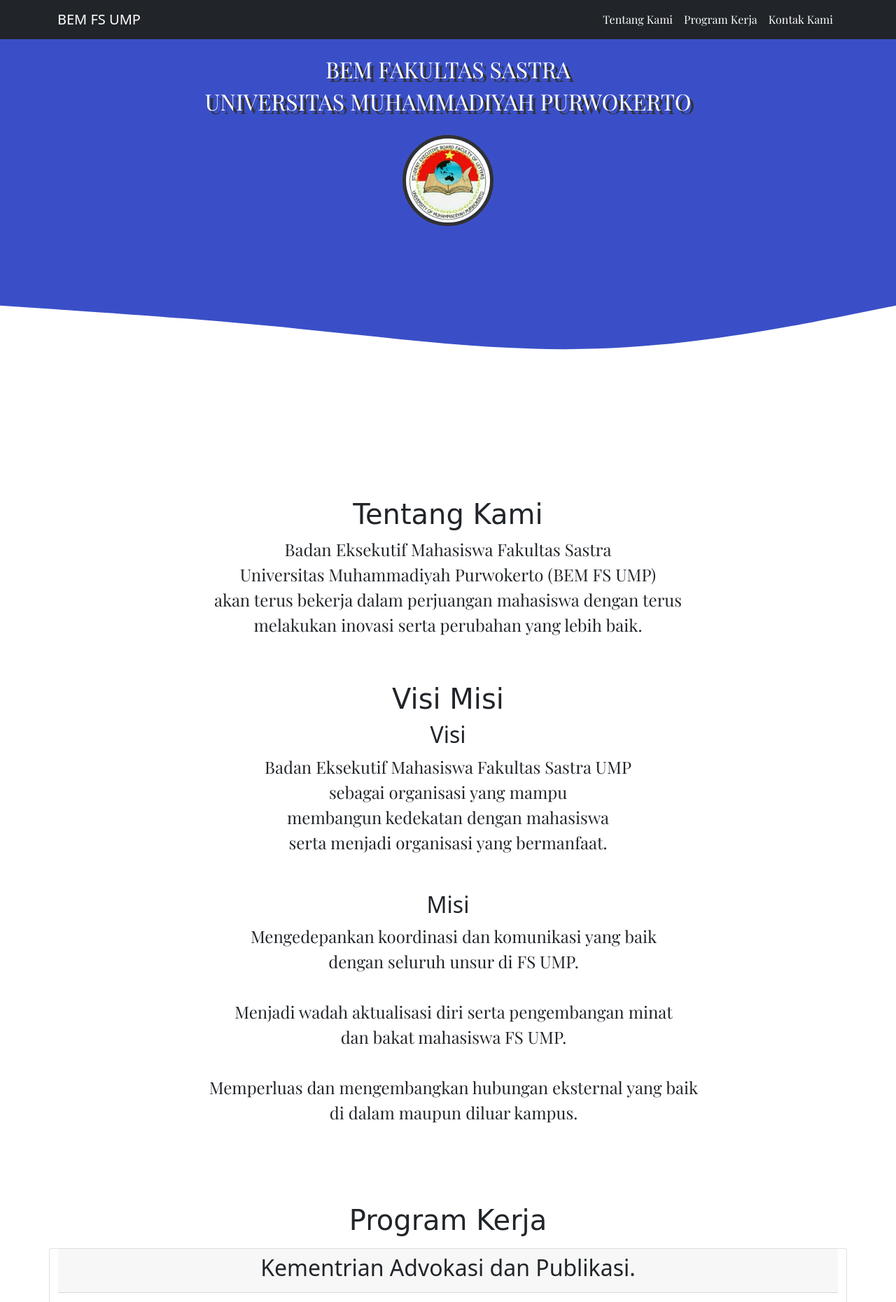
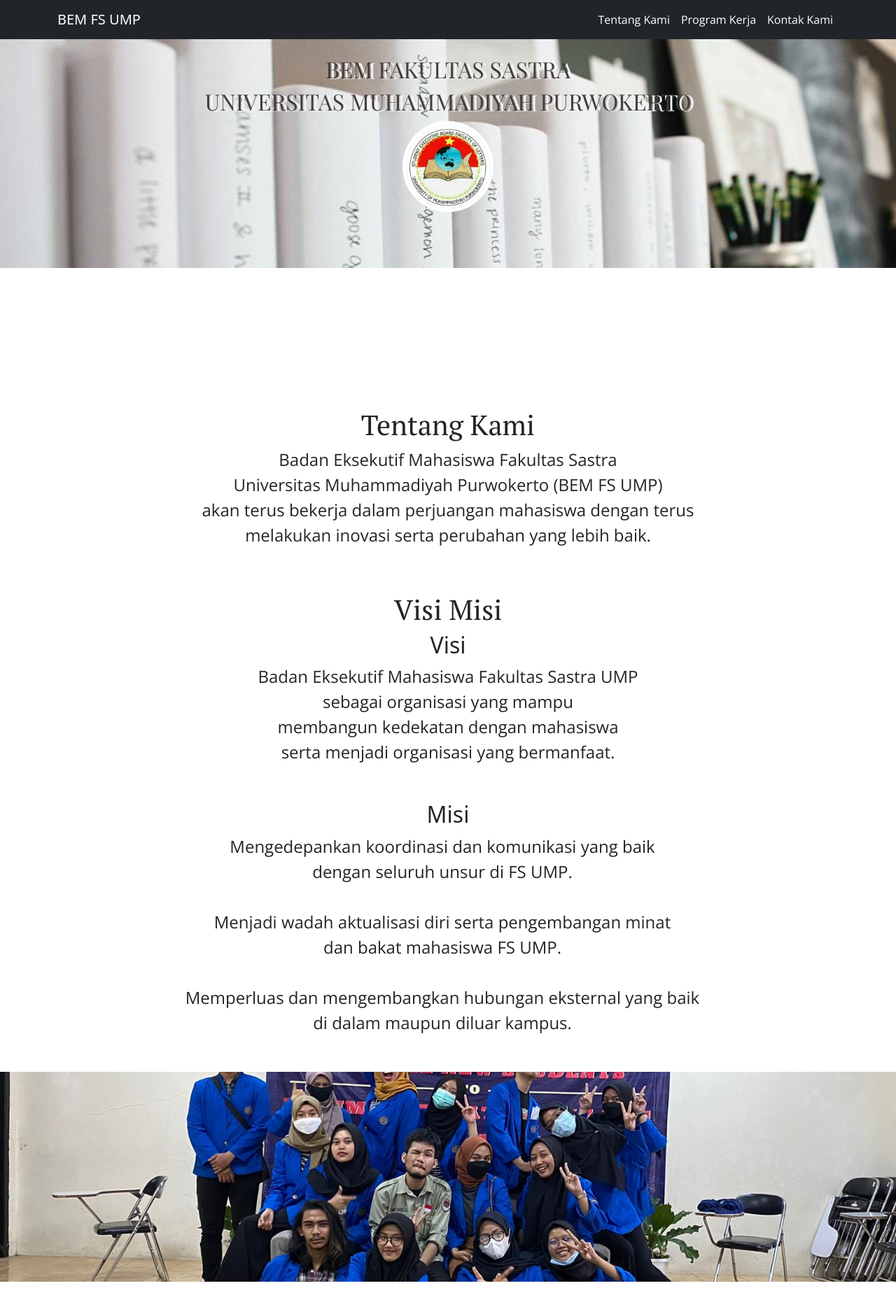
Before and after one commit to bemsastra/bemfsump.github.io, a plain HTML site: page index.html in a window 1280 px wide. Shown: the top 1861 px of the page at 70% size. Drawn offline with nearby package versions, Linux system fonts and the light colour scheme; a web font is replaced by a local one.

Commit message:
update header

```diff
--- a/index.html
+++ b/index.html
@@ -14,9 +14,9 @@
     />
     <title>Profil BEM Fakultas Sastra</title>
 
-    <link rel="preconnect" href="https://fonts.googleapis.com" />
-    <link rel="preconnect" href="https://fonts.gstatic.com" crossorigin />
-    <link href="https://fonts.googleapis.com/css2?family=Playfair+Display&display=swap" rel="stylesheet" />
+    <link rel="preconnect" href="https://fonts.googleapis.com">
+    <link rel="preconnect" href="https://fonts.gstatic.com" crossorigin>
+    <link href="https://fonts.googleapis.com/css2?family=Open+Sans:ital,wght@0,300;1,300&family=PT+Serif&display=swap" rel="stylesheet">
 
     <link rel="preconnect" href="https://fonts.googleapis.com" />
     <link rel="preconnect" href="https://fonts.gstatic.com" crossorigin />
@@ -26,11 +26,16 @@
     <link rel="preconnect" href="https://fonts.gstatic.com" crossorigin />
     <link href="https://fonts.googleapis.com/css2?family=Playfair+Display&display=swap" rel="stylesheet" />
 
+    <link rel="preconnect" href="https://fonts.googleapis.com">
+    <link rel="preconnect" href="https://fonts.gstatic.com" crossorigin>
+    <link href="https://fonts.googleapis.com/css2?family=Open+Sans:ital,wght@0,300;1,300&display=swap" rel="stylesheet">
+
     <link rel="stylesheet" href="style.css" />
   </head>
   <body>
     <!-- NAVBAR -->
     <header>
+      <!-- Nav 2 -->
       <nav class="navbar navbar-expand-lg navbar-dark bg-dark fixed-top">
         <div class="container">
           <a class="navbar-brand" href="#">BEM FS UMP</a>
@@ -61,22 +66,23 @@
               <div class="col-sm-12">
                 <img src="img/BEM Logo.jpeg" alt="logo" />
               </div>
+              <div class="background"></div>
             </div>
           </div>
         </div>
       </div>
     </header>
-    <svg xmlns="http://www.w3.org/2000/svg" viewBox="0 0 1440 320">
+    <!-- <svg xmlns="http://www.w3.org/2000/svg" viewBox="0 0 1440 320">
       <path
         fill="rgb(58, 79, 199)"
         fill-opacity="1"
         d="M0,128L80,133.3C160,139,320,149,480,165.3C640,181,800,203,960,197.3C1120,192,1280,160,1360,144L1440,128L1440,0L1360,0C1280,0,1120,0,960,0C800,0,640,0,480,0C320,0,160,0,80,0L0,0Z"
       ></path>
-    </svg>
-    <div class="background"></div>
+    </svg> -->
+
 
     <section>
-      <div class="about mt-1" id="about">
+      <div class="about" id="about">
         <div class="container text-center">
           <div class="row">
             <div class="col-sm-12">
@@ -93,8 +99,8 @@
       </div>
 
       <div class="visiMisi mt-5" id="visiMisi">
-        <div class="container">
-          <div class="row text-center">
+        <div class="container text-center">
+          <div class="row">
             <div class="col-sm-12">
               <h1>Visi Misi</h1>
             </div>
@@ -113,7 +119,7 @@
             </div>
               <div class="col-sm-12">
                 <h2>Misi</h2>
-                  <ul class="me-3">
+                  <ul class="me-5">
                     <li>Mengedepankan koordinasi dan komunikasi yang baik <br> dengan seluruh unsur di FS UMP.</li>
                     <br />
                     <li>Menjadi wadah aktualisasi diri serta pengembangan minat <br> dan bakat mahasiswa FS UMP.</li>
@@ -127,6 +133,8 @@
           </div>
         </div>
       </div>
+
+      <div class="foto"></div>
 
       <div class="proker" id="proker">
         <div class="container">
--- a/style.css
+++ b/style.css
@@ -1,44 +1,43 @@
 body p,
 li {
-  font-family: "Playfair Display", serif;
+  font-family: "Open Sans", sans-serif;
 }
-
-@media (max-width: 767px) {
-  .navbar-fixed-top {
-    position: relative;
-    top: auto;
-  }
-  .navbar-collapse {
-    max-height: none;
-  }
-  body {
-    margin: 0;
-  }
-}
-
+/*
 .background {
   background-image: url(img/header.jpg);
   background-size: cover;
-}
+} */
 
 .tittle {
-  padding-top: 80px;
-  color: rgb(255, 255, 255);
-  text-shadow: 5px 5px rgb(49, 49, 49);
-  background-color: rgb(58, 79, 199);
+  margin-bottom: 100px;
+  padding: 80px;
+  color: rgb(63, 62, 62);
+  text-shadow: 5px 1px rgb(247, 243, 243);
+  background-image: url(img/headerresize.jpg);
+  background-size: cover;
+  background-attachment: fixed;
   font-family: "Playfair Display", serif;
 }
 
 .logo img {
-  margin-top: 20px;
   width: 130px;
   height: 130px;
-  border: 5px solid rgb(49, 49, 49);
+  border: 5px solid rgb(255, 255, 255);
   border-radius: 50%;
 }
 
+.foto {
+  width: auto;
+  height: 300px;
+  background-image: url(img/bg2.jpeg);
+  background-size: cover;
+  background-attachment: fixed;
+  background-repeat: no-repeat;
+  background-position: center;
+}
+
 section h1 {
-  font-family: "Langar", cursive;
+  font-family: "PT Serif", serif;
 }
 
 ul {
```
Also changed, not shown: img/bg2.jpeg (added), img/headerresize.jpg (added).
